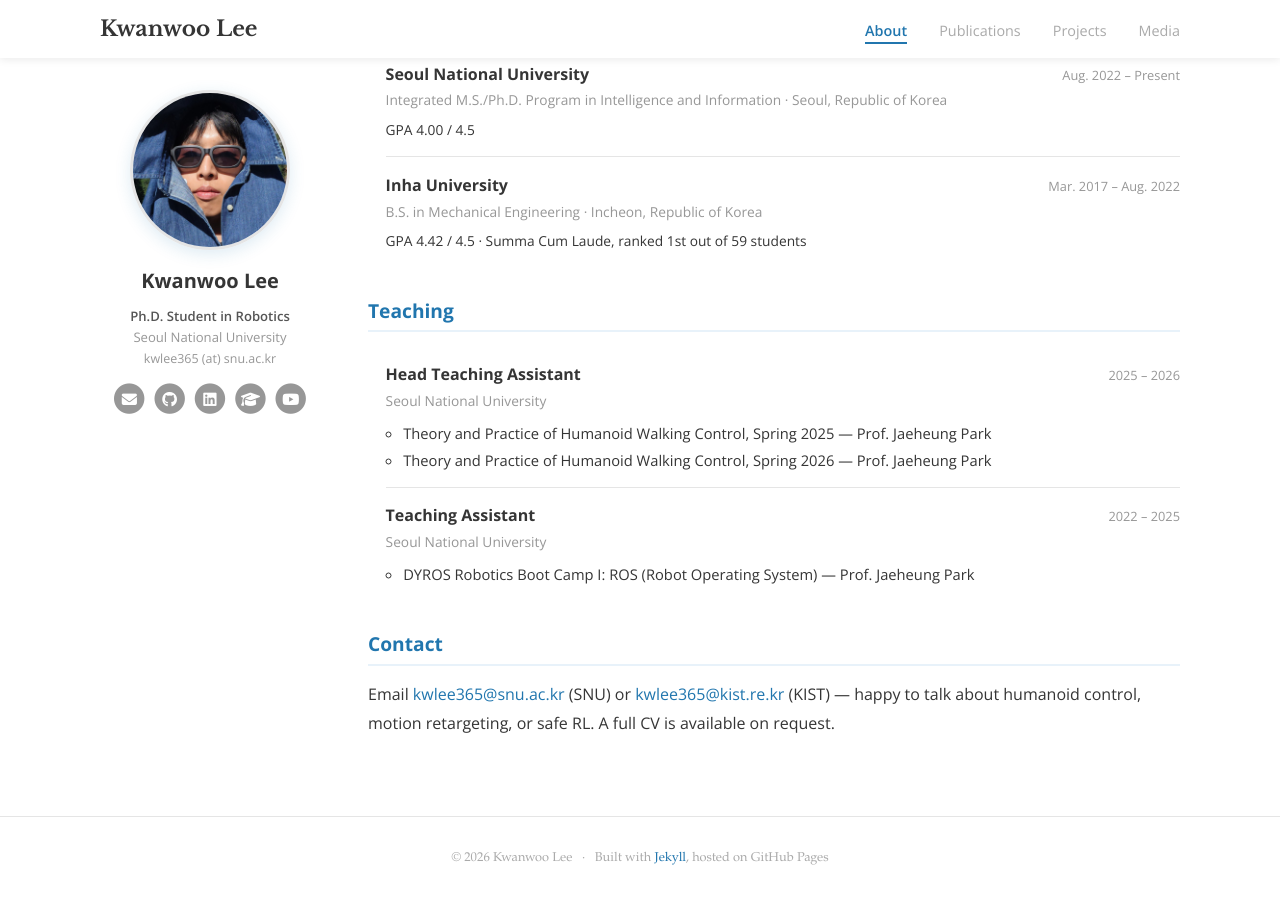
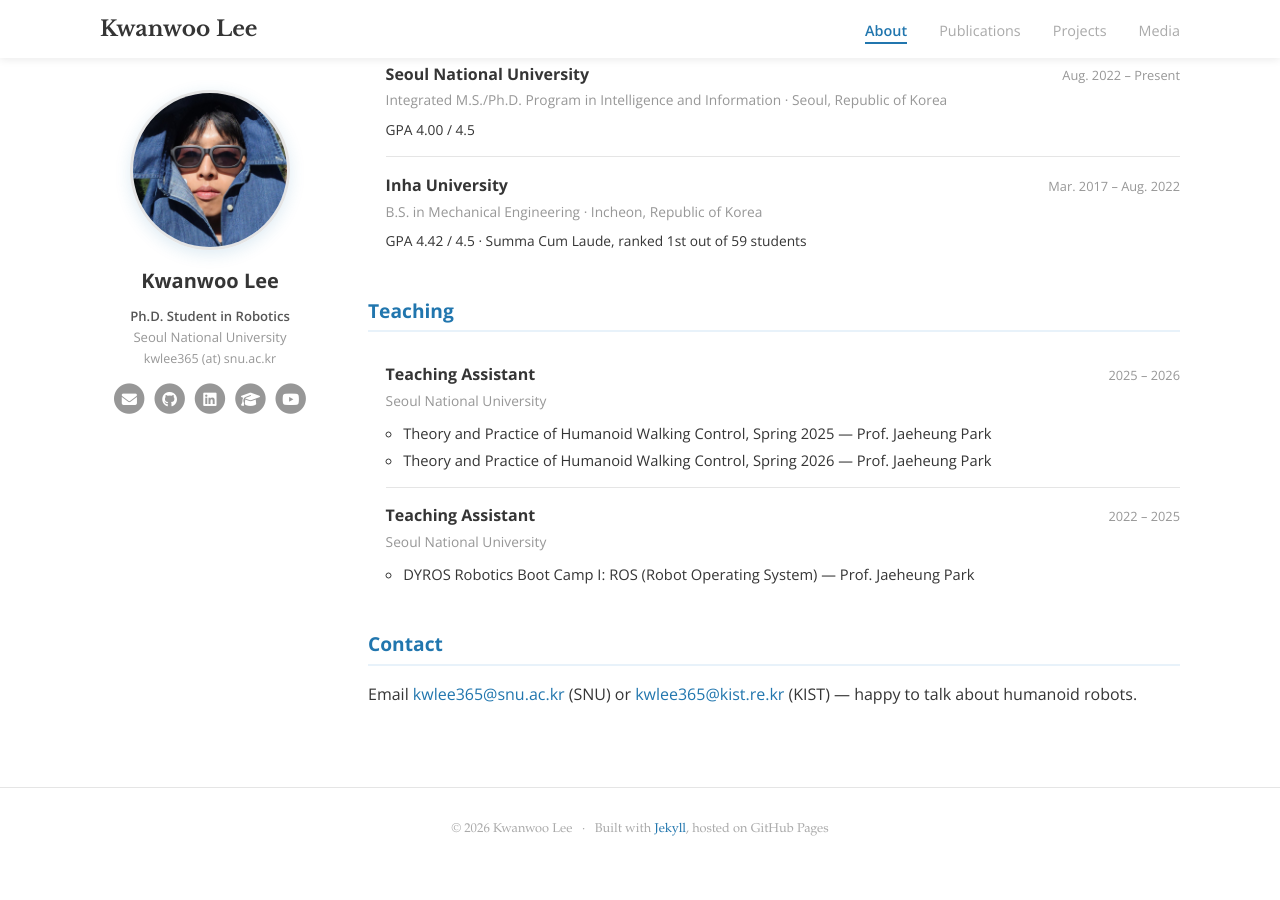
Before and after one commit to kwlee365/kwlee365.github.io, a Jekyll site: the page built from index.md, in a window 1280 px wide and 900 px high, scrolled down 640 px. Built offline with Jekyll 4.4.1, drawn with Linux system fonts in a browser that asks for light colours; after the commit the page ends 1511 px from its top, so only the background shows below that.

Commit message:
Shorten the Contact line and drop "Head" from the TA role
Co-Authored-By: Claude Opus 5 (1M context) <noreply@anthropic.com>

```diff
--- a/_data/teaching.yml
+++ b/_data/teaching.yml
@@ -1,4 +1,4 @@
-- role: Head Teaching Assistant
+- role: Teaching Assistant
   org: Seoul National University
   when: 2025 – 2026
   items:
--- a/index.md
+++ b/index.md
@@ -80,6 +80,5 @@ real-world robot deployment.
 <p>
 Email <a href="mailto:{{ site.author.email }}">{{ site.author.email }}</a> (SNU)
 or <a href="mailto:{{ site.author.email_alt }}">{{ site.author.email_alt }}</a> (KIST) —
-happy to talk about humanoid control, motion retargeting, or safe RL.
-A full CV is available on request.
+happy to talk about humanoid robots.
 </p>
```
